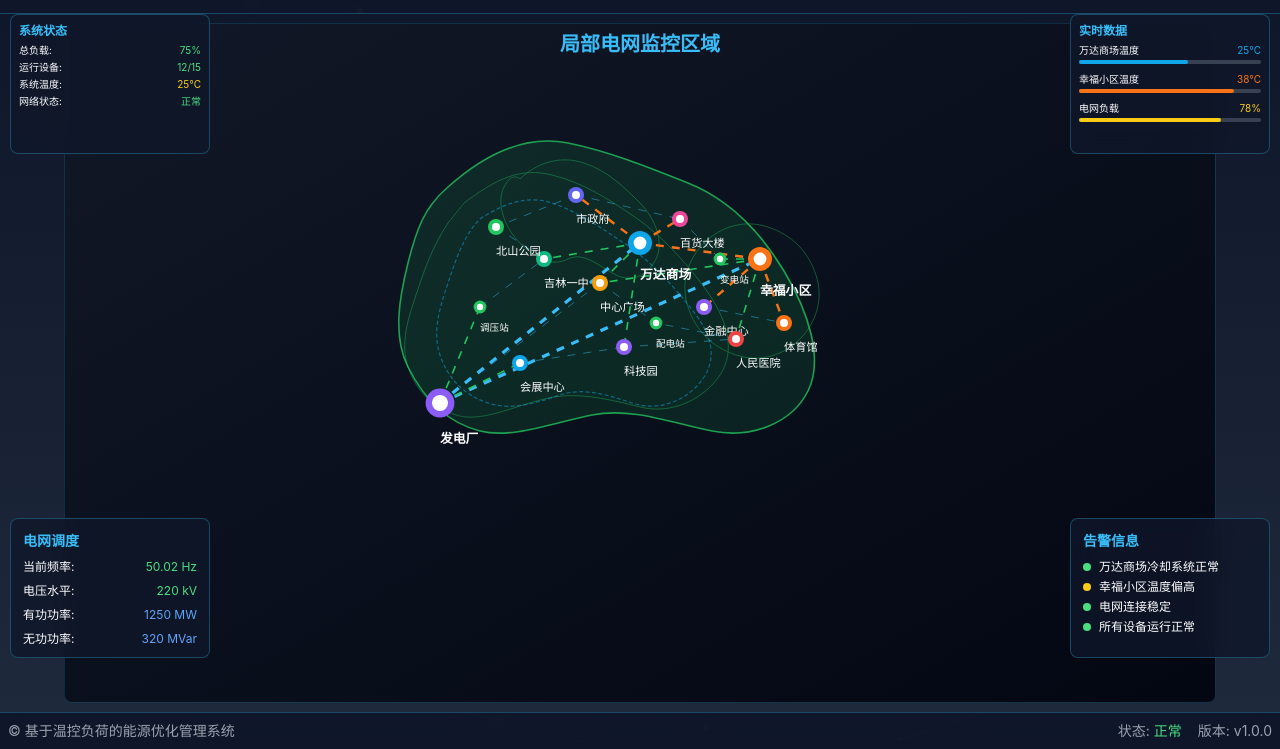
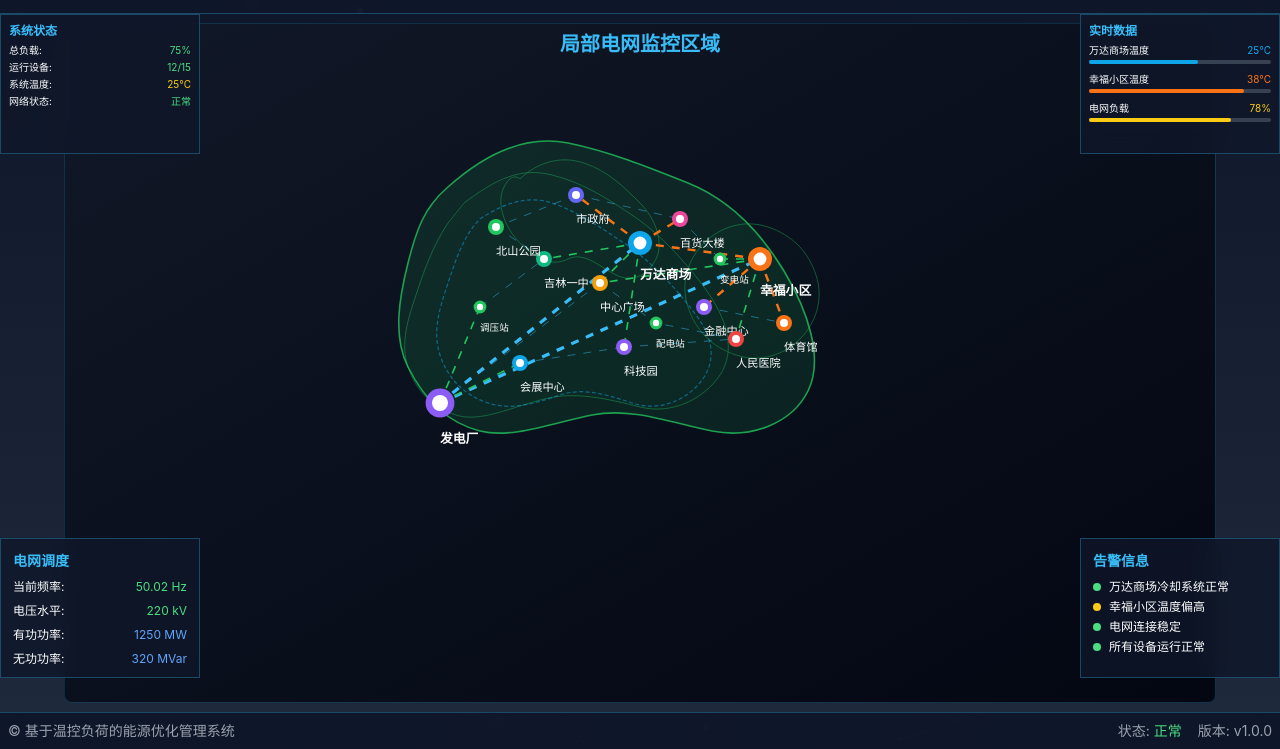
Before and after one commit to girl-koishi/girl-koishi.github.io, a plain HTML site: page index.html in a window 1280 px wide. Shown: the part 51-800 px from the top of the page. Drawn offline with nearby package versions, Linux system fonts and the light colour scheme.

Commit message:
Update index.html

```diff
--- a/index.html
+++ b/index.html
@@ -193,7 +193,7 @@
                         <text y="45" class="city-label" font-size="16" font-weight="bold" fill="white">幸福小区</text>
                     </g>
 
-                    <!-- npc -->
+                    <!-- 其他一些玩意 -->
                     <g class="city-node" transform="translate(420, 240)">
                         <circle r="10" fill="#6366f1" />
                         <circle r="5" fill="#ffffff" />
@@ -279,7 +279,7 @@
 
             <!-- 左上面板 -->
         <div class="relative w-full h-screen">
-            <div class="absolute top-[0px] left-[10px] bg-dark/80 backdrop-blur-md border border-accent/30 rounded-lg p-2 w-[200px] h-[140px] transform-none" id="appL">
+            <div class="absolute top-[0px] left-[0px] bg-dark/80 backdrop-blur-md border border-accent/30 rounded-none p-2 w-[200px] h-[140px] transform-none" id="appL">
                 <h3 class="text-accent font-bold mb-1 text-xs">系统状态</h3>
                 <div class="space-y-0.5 text-[10px]" v-if="baseData">
                     <div class="flex justify-between">
@@ -302,7 +302,7 @@
             </div>
 
             <!-- 右上面板 -->
-            <div class="absolute top-[0px] right-[10px] bg-dark/80 backdrop-blur-md border border-accent/30 rounded-lg p-2 w-[200px] h-[140px]">
+            <div class="absolute top-[0px] right-[0px] bg-dark/80 backdrop-blur-md border border-accent/30 rounded-none p-2 w-[200px] h-[140px]">
                 <h3 class="text-accent font-bold mb-1 text-xs">实时数据</h3>
                 <div class="space-y-2">
                     <div>
@@ -336,7 +336,7 @@
             </div>
 
             <!-- 左下面板 -->
-            <div class="absolute bottom-[156px] left-[10px] bg-dark/80 backdrop-blur-md border border-accent/30 rounded-lg p-3 w-[200px] h-[140px]">
+            <div class="absolute bottom-[136px] left-[0px] bg-dark/80 backdrop-blur-md border border-accent/30 rounded-none p-3 w-[200px] h-[140px]">
                 <h3 class="text-accent font-bold mb-2 text-sm">电网调度</h3>
                 <div class="space-y-2 text-xs">
                     <div class="flex justify-between">
@@ -359,7 +359,7 @@
             </div>
 
             <!-- 右下面板 -->
-            <div class="absolute bottom-[156px] right-[10px] bg-dark/80 backdrop-blur-md border border-accent/30 rounded-lg p-3 w-[200px] h-[140px]">
+            <div class="absolute bottom-[136px] right-[0px] bg-dark/80 backdrop-blur-md border border-accent/30 rounded-none p-3 w-[200px] h-[140px]">
                 <h3 class="text-accent font-bold mb-2 text-sm">告警信息</h3>
                 <div class="space-y-1 text-xs">
                     <div class="flex items-center">
```
